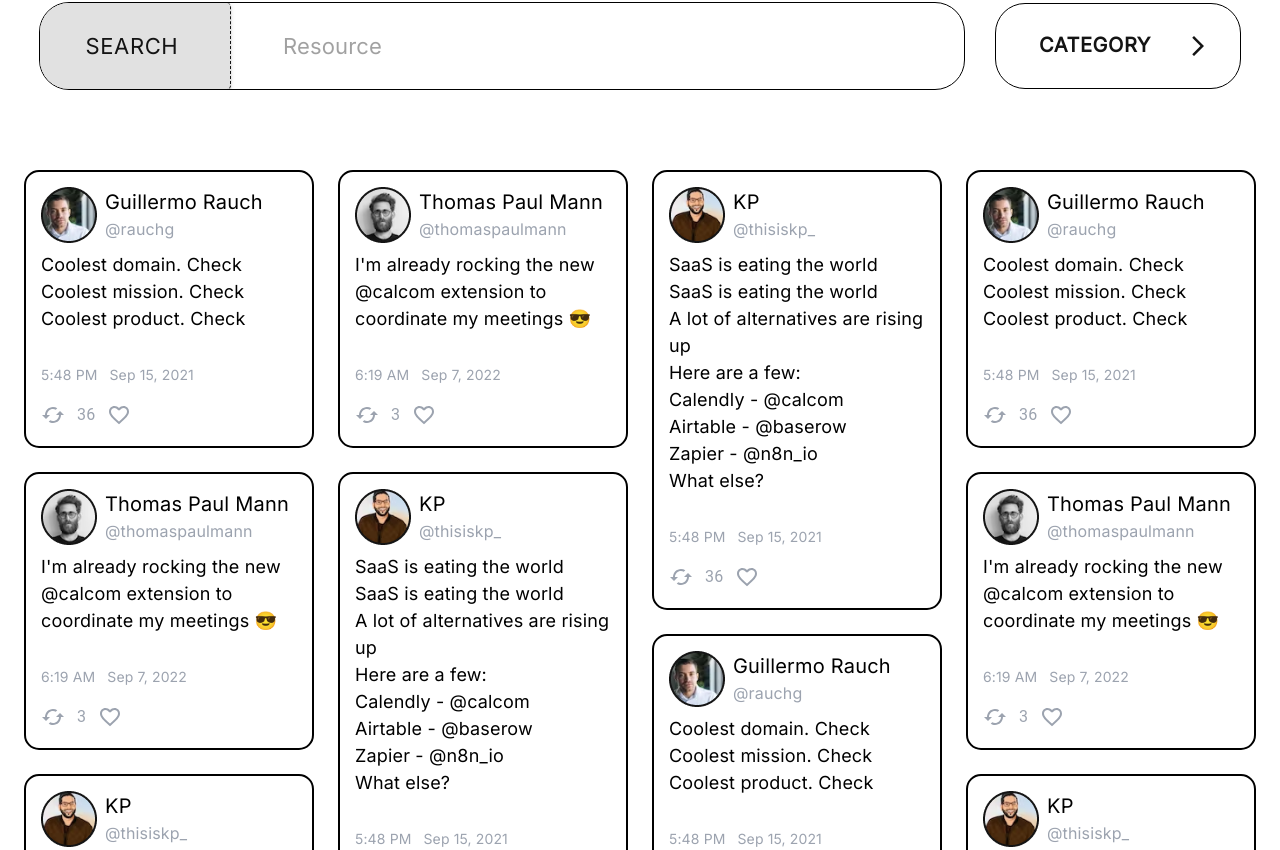
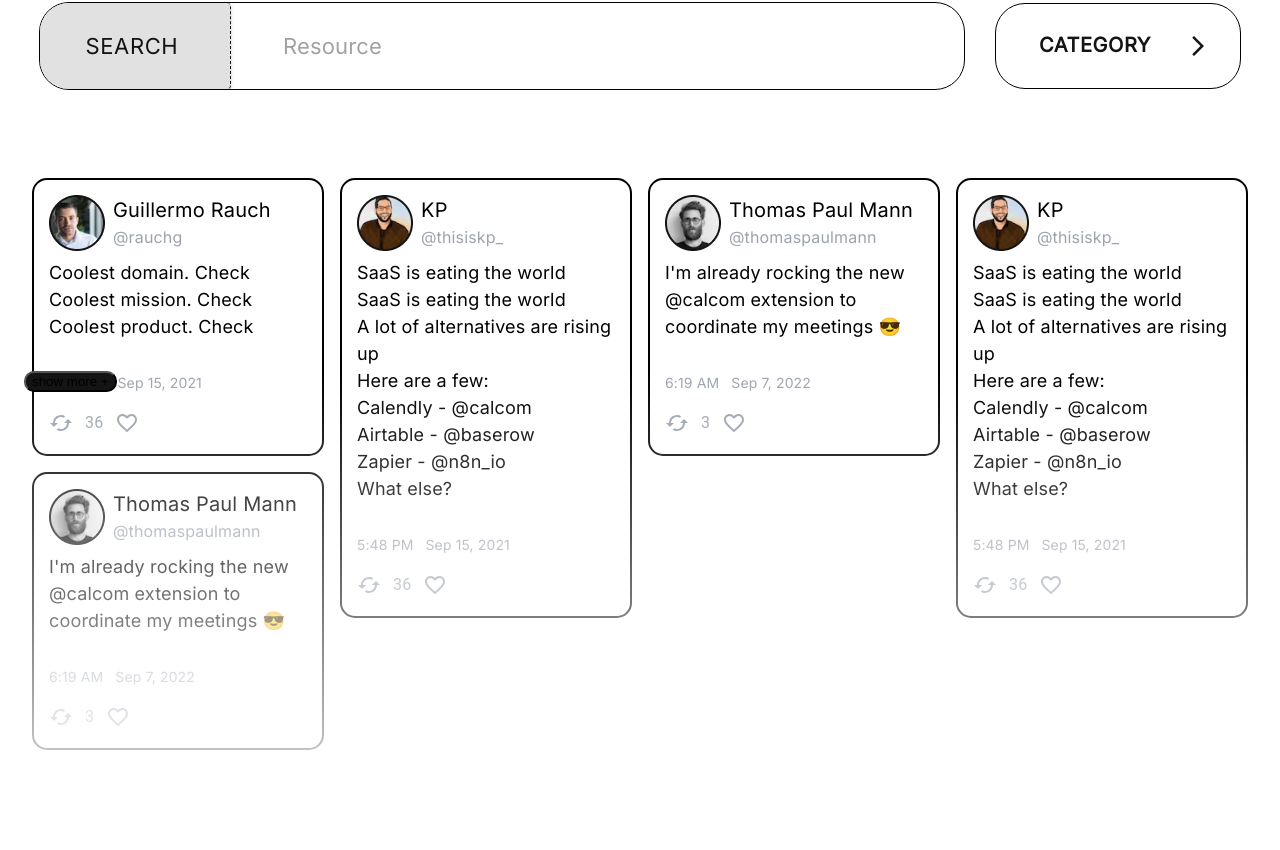
Before and after one commit to derpsol/awesome_nft-frontend, a React (Create React App) app: page / in a window 1280 px wide. Shown: the part 990-1840 px from the top of the page. Built offline with nearby package versions, Linux system fonts and the light colour scheme.

Commit message:
completed basic masonry in searchcontent

```diff
--- a/package.json
+++ b/package.json
@@ -7,6 +7,7 @@
     "@emotion/styled": "^11.10.6",
     "@material-ui/icons": "^4.11.3",
     "@mui/icons-material": "^5.11.11",
+    "@mui/lab": "^5.0.0-alpha.121",
     "@mui/material": "^5.11.11",
     "@mui/styled-engine": "^5.11.11",
     "@testing-library/jest-dom": "^5.14.1",
--- a/src/components/searchContent/index.tsx
+++ b/src/components/searchContent/index.tsx
@@ -1,228 +1,417 @@
-import { Box, Grid, Typography, ImageList, ImageListItem, Button } from "@mui/material";
-import FavoriteBorderIcon from '@mui/icons-material/FavoriteBorder';
-import CachedIcon from '@mui/icons-material/Cached';
+import { useState } from "react";
+import {
+  Box,
+  Grid,
+  Typography,
+  ImageList,
+  ImageListItem,
+  Button,
+} from "@mui/material";
+import FavoriteBorderIcon from "@mui/icons-material/FavoriteBorder";
+import CachedIcon from "@mui/icons-material/Cached";
+import Masonry from "@mui/lab/Masonry";
 
 const Datas = [
   {
-    name: 'Guillermo Rauch',
-    id: '@rauchg',
-    content: ['Coolest domain. Check', 'Coolest mission. Check', 'Coolest product. Check'],
-    time: '5:48 PM',
-    date: 'Sep 15, 2021',
-    favourite: '36',
-    avatar: './images/avatar.png'
+    name: "Guillermo Rauch",
+    id: "@rauchg",
+    content: [
+      "Coolest domain. Check",
+      "Coolest mission. Check",
+      "Coolest product. Check",
+    ],
+    time: "5:48 PM",
+    date: "Sep 15, 2021",
+    favourite: "36",
+    avatar: "./images/avatar.png",
   },
   {
-    name: 'Thomas Paul Mann',
-    id: '@thomaspaulmann',
-    content: ["I'm already rocking the new @calcom extension to coordinate my meetings 😎"],
-    time: '6:19 AM',
-    date: 'Sep 7, 2022',
-    favourite: '3',
-    avatar: './images/avatar1.png'
+    name: "Thomas Paul Mann",
+    id: "@thomaspaulmann",
+    content: [
+      "I'm already rocking the new @calcom extension to coordinate my meetings 😎",
+    ],
+    time: "6:19 AM",
+    date: "Sep 7, 2022",
+    favourite: "3",
+    avatar: "./images/avatar1.png",
   },
   {
-    name: 'KP',
-    id: '@thisiskp_',
-    content: ['SaaS is eating the world', 'SaaS is eating the world', 'A lot of alternatives are rising up', 'Here are a few:', 'Calendly - @calcom', 'Airtable - @baserow', 'Zapier - @n8n_io', 'What else?'],
-    time: '5:48 PM',
-    date: 'Sep 15, 2021',
-    favourite: '36',
-    avatar: './images/avatar2.png'
+    name: "KP",
+    id: "@thisiskp_",
+    content: [
+      "SaaS is eating the world",
+      "SaaS is eating the world",
+      "A lot of alternatives are rising up",
+      "Here are a few:",
+      "Calendly - @calcom",
+      "Airtable - @baserow",
+      "Zapier - @n8n_io",
+      "What else?",
+    ],
+    time: "5:48 PM",
+    date: "Sep 15, 2021",
+    favourite: "36",
+    avatar: "./images/avatar2.png",
   },
   {
-    name: 'Guillermo Rauch',
-    id: '@rauchg',
-    content: ['Coolest domain. Check', 'Coolest mission. Check', 'Coolest product. Check'],
-    time: '5:48 PM',
-    date: 'Sep 15, 2021',
-    favourite: '36',
-    avatar: './images/avatar.png'
+    name: "Guillermo Rauch",
+    id: "@rauchg",
+    content: [
+      "Coolest domain. Check",
+      "Coolest mission. Check",
+      "Coolest product. Check",
+    ],
+    time: "5:48 PM",
+    date: "Sep 15, 2021",
+    favourite: "36",
+    avatar: "./images/avatar.png",
   },
   {
-    name: 'Thomas Paul Mann',
-    id: '@thomaspaulmann',
-    content: ["I'm already rocking the new @calcom extension to coordinate my meetings 😎"],
-    time: '6:19 AM',
-    date: 'Sep 7, 2022',
-    favourite: '3',
-    avatar: './images/avatar1.png'
+    name: "Thomas Paul Mann",
+    id: "@thomaspaulmann",
+    content: [
+      "I'm already rocking the new @calcom extension to coordinate my meetings 😎",
+    ],
+    time: "6:19 AM",
+    date: "Sep 7, 2022",
+    favourite: "3",
+    avatar: "./images/avatar1.png",
   },
   {
-    name: 'KP',
-    id: '@thisiskp_',
-    content: ['SaaS is eating the world', 'SaaS is eating the world', 'A lot of alternatives are rising up', 'Here are a few:', 'Calendly - @calcom', 'Airtable - @baserow', 'Zapier - @n8n_io', 'What else?'],
-    time: '5:48 PM',
-    date: 'Sep 15, 2021',
-    favourite: '36',
-    avatar: './images/avatar2.png'
+    name: "KP",
+    id: "@thisiskp_",
+    content: [
+      "SaaS is eating the world",
+      "SaaS is eating the world",
+      "A lot of alternatives are rising up",
+      "Here are a few:",
+      "Calendly - @calcom",
+      "Airtable - @baserow",
+      "Zapier - @n8n_io",
+      "What else?",
+    ],
+    time: "5:48 PM",
+    date: "Sep 15, 2021",
+    favourite: "36",
+    avatar: "./images/avatar2.png",
   },
   {
-    name: 'Guillermo Rauch',
-    id: '@rauchg',
-    content: ['Coolest domain. Check', 'Coolest mission. Check', 'Coolest product. Check'],
-    time: '5:48 PM',
-    date: 'Sep 15, 2021',
-    favourite: '36',
-    avatar: './images/avatar.png'
+    name: "Guillermo Rauch",
+    id: "@rauchg",
+    content: [
+      "Coolest domain. Check",
+      "Coolest mission. Check",
+      "Coolest product. Check",
+    ],
+    time: "5:48 PM",
+    date: "Sep 15, 2021",
+    favourite: "36",
+    avatar: "./images/avatar.png",
   },
   {
-    name: 'Thomas Paul Mann',
-    id: '@thomaspaulmann',
-    content: ["I'm already rocking the new @calcom extension to coordinate my meetings 😎"],
-    time: '6:19 AM',
-    date: 'Sep 7, 2022',
-    favourite: '3',
-    avatar: './images/avatar1.png'
+    name: "Thomas Paul Mann",
+    id: "@thomaspaulmann",
+    content: [
+      "I'm already rocking the new @calcom extension to coordinate my meetings 😎",
+    ],
+    time: "6:19 AM",
+    date: "Sep 7, 2022",
+    favourite: "3",
+    avatar: "./images/avatar1.png",
   },
   {
-    name: 'KP',
-    id: '@thisiskp_',
-    content: ['SaaS is eating the world', 'SaaS is eating the world', 'A lot of alternatives are rising up', 'Here are a few:', 'Calendly - @calcom', 'Airtable - @baserow', 'Zapier - @n8n_io', 'What else?'],
-    time: '5:48 PM',
-    date: 'Sep 15, 2021',
-    favourite: '36',
-    avatar: './images/avatar2.png'
+    name: "KP",
+    id: "@thisiskp_",
+    content: [
+      "SaaS is eating the world",
+      "SaaS is eating the world",
+      "A lot of alternatives are rising up",
+      "Here are a few:",
+      "Calendly - @calcom",
+      "Airtable - @baserow",
+      "Zapier - @n8n_io",
+      "What else?",
+    ],
+    time: "5:48 PM",
+    date: "Sep 15, 2021",
+    favourite: "36",
+    avatar: "./images/avatar2.png",
   },
   {
-    name: 'Guillermo Rauch',
-    id: '@rauchg',
-    content: ['Coolest domain. Check', 'Coolest mission. Check', 'Coolest product. Check'],
-    time: '5:48 PM',
-    date: 'Sep 15, 2021',
-    favourite: '36',
-    avatar: './images/avatar.png'
+    name: "Guillermo Rauch",
+    id: "@rauchg",
+    content: [
+      "Coolest domain. Check",
+      "Coolest mission. Check",
+      "Coolest product. Check",
+    ],
+    time: "5:48 PM",
+    date: "Sep 15, 2021",
+    favourite: "36",
+    avatar: "./images/avatar.png",
   },
   {
-    name: 'Thomas Paul Mann',
-    id: '@thomaspaulmann',
-    content: ["I'm already rocking the new @calcom extension to coordinate my meetings 😎"],
-    time: '6:19 AM',
-    date: 'Sep 7, 2022',
-    favourite: '3',
-    avatar: './images/avatar1.png'
+    name: "Thomas Paul Mann",
+    id: "@thomaspaulmann",
+    content: [
+      "I'm already rocking the new @calcom extension to coordinate my meetings 😎",
+    ],
+    time: "6:19 AM",
+    date: "Sep 7, 2022",
+    favourite: "3",
+    avatar: "./images/avatar1.png",
   },
   {
-    name: 'KP',
-    id: '@thisiskp_',
-    content: ['SaaS is eating the world', 'SaaS is eating the world', 'A lot of alternatives are rising up', 'Here are a few:', 'Calendly - @calcom', 'Airtable - @baserow', 'Zapier - @n8n_io', 'What else?'],
-    time: '5:48 PM',
-    date: 'Sep 15, 2021',
-    favourite: '36',
-    avatar: './images/avatar2.png'
+    name: "KP",
+    id: "@thisiskp_",
+    content: [
+      "SaaS is eating the world",
+      "SaaS is eating the world",
+      "A lot of alternatives are rising up",
+      "Here are a few:",
+      "Calendly - @calcom",
+      "Airtable - @baserow",
+      "Zapier - @n8n_io",
+      "What else?",
+    ],
+    time: "5:48 PM",
+    date: "Sep 15, 2021",
+    favourite: "36",
+    avatar: "./images/avatar2.png",
   },
   {
-    name: 'Guillermo Rauch',
-    id: '@rauchg',
-    content: ['Coolest domain. Check', 'Coolest mission. Check', 'Coolest product. Check'],
-    time: '5:48 PM',
-    date: 'Sep 15, 2021',
-    favourite: '36',
-    avatar: './images/avatar.png'
+    name: "Guillermo Rauch",
+    id: "@rauchg",
+    content: [
+      "Coolest domain. Check",
+      "Coolest mission. Check",
+      "Coolest product. Check",
+    ],
+    time: "5:48 PM",
+    date: "Sep 15, 2021",
+    favourite: "36",
+    avatar: "./images/avatar.png",
   },
   {
-    name: 'Thomas Paul Mann',
-    id: '@thomaspaulmann',
-    content: ["I'm already rocking the new @calcom extension to coordinate my meetings 😎"],
-    time: '6:19 AM',
-    date: 'Sep 7, 2022',
-    favourite: '3',
-    avatar: './images/avatar1.png'
+    name: "Thomas Paul Mann",
+    id: "@thomaspaulmann",
+    content: [
+      "I'm already rocking the new @calcom extension to coordinate my meetings 😎",
+    ],
+    time: "6:19 AM",
+    date: "Sep 7, 2022",
+    favourite: "3",
+    avatar: "./images/avatar1.png",
   },
   {
-    name: 'KP',
-    id: '@thisiskp_',
-    content: ['SaaS is eating the world', 'SaaS is eating the world', 'A lot of alternatives are rising up', 'Here are a few:', 'Calendly - @calcom', 'Airtable - @baserow', 'Zapier - @n8n_io', 'What else?'],
-    time: '5:48 PM',
-    date: 'Sep 15, 2021',
-    favourite: '36',
-    avatar: './images/avatar2.png'
+    name: "KP",
+    id: "@thisiskp_",
+    content: [
+      "SaaS is eating the world",
+      "SaaS is eating the world",
+      "A lot of alternatives are rising up",
+      "Here are a few:",
+      "Calendly - @calcom",
+      "Airtable - @baserow",
+      "Zapier - @n8n_io",
+      "What else?",
+    ],
+    time: "5:48 PM",
+    date: "Sep 15, 2021",
+    favourite: "36",
+    avatar: "./images/avatar2.png",
   },
-]
+  {
+    name: "Guillermo Rauch",
+    id: "@rauchg",
+    content: [
+      "Coolest domain. Check",
+      "Coolest mission. Check",
+      "Coolest product. Check",
+    ],
+    time: "5:48 PM",
+    date: "Sep 15, 2021",
+    favourite: "36",
+    avatar: "./images/avatar.png",
+  },
+  {
+    name: "Thomas Paul Mann",
+    id: "@thomaspaulmann",
+    content: [
+      "I'm already rocking the new @calcom extension to coordinate my meetings 😎",
+    ],
+    time: "6:19 AM",
+    date: "Sep 7, 2022",
+    favourite: "3",
+    avatar: "./images/avatar1.png",
+  },
+  {
+    name: "KP",
+    id: "@thisiskp_",
+    content: [
+      "SaaS is eating the world",
+      "SaaS is eating the world",
+      "A lot of alternatives are rising up",
+      "Here are a few:",
+      "Calendly - @calcom",
+      "Airtable - @baserow",
+      "Zapier - @n8n_io",
+      "What else?",
+    ],
+    time: "5:48 PM",
+    date: "Sep 15, 2021",
+    favourite: "36",
+    avatar: "./images/avatar2.png",
+  },
+  {
+    name: "Guillermo Rauch",
+    id: "@rauchg",
+    content: [
+      "Coolest domain. Check",
+      "Coolest mission. Check",
+      "Coolest product. Check",
+    ],
+    time: "5:48 PM",
+    date: "Sep 15, 2021",
+    favourite: "36",
+    avatar: "./images/avatar.png",
+  },
+  {
+    name: "Thomas Paul Mann",
+    id: "@thomaspaulmann",
+    content: [
+      "I'm already rocking the new @calcom extension to coordinate my meetings 😎",
+    ],
+    time: "6:19 AM",
+    date: "Sep 7, 2022",
+    favourite: "3",
+    avatar: "./images/avatar1.png",
+  },
+  {
+    name: "KP",
+    id: "@thisiskp_",
+    content: [
+      "SaaS is eating the world",
+      "SaaS is eating the world",
+      "A lot of alternatives are rising up",
+      "Here are a few:",
+      "Calendly - @calcom",
+      "Airtable - @baserow",
+      "Zapier - @n8n_io",
+      "What else?",
+    ],
+    time: "5:48 PM",
+    date: "Sep 15, 2021",
+    favourite: "36",
+    avatar: "./images/avatar2.png",
+  },
+];
 
 function SearchContent() {
+  const [marsonryHeight, setMasonryHeight] = useState(700);
+
   return (
-      <Box mt='80px'>
-        <ImageList variant="masonry" cols={4} gap={24}>
+    <Box mt="80px" position="relative">
+      <Masonry
+        sx={{ m: 0, overflow: "hidden", height: marsonryHeight, }}
+        columns={{ xs: 1, sm: 2, md: 3, lg: 4 }}
+        spacing={2}
+      >
         {Datas.map((data, index) => {
           return (
-              <ImageListItem key={index}>
             <Box
-                  p='15px'
               sx={{
-                    borderRadius: '15px',
-                    border: '2px solid black',
-                    height: '100%',
+                borderRadius: "15px",
+                border: "2px solid black",
               }}
+              key={index}
             >
-                  <Box display='flex' alignItems='flex-start'>
+              <Box p="15px">
+                <Box display="flex" alignItems="flex-start">
                   <Box
-                      component='img'
+                    component="img"
                     src={data.avatar}
                     sx={{
-                        width: { sx: '32px', md: '56px'},
-                        height: { sx: '32px', md: '56px'},
+                      width: { sx: "32px", md: "56px" },
+                      height: { sx: "32px", md: "56px" },
                     }}
                   />
-                    <Box ml='8px'>
-                      <Typography
-                        fontFamily='Inter'
-                        fontSize='20px'
-                      >
+                  <Box ml="8px">
+                    <Typography fontFamily="Inter" fontSize="20px">
                       {data.name}
                     </Typography>
                     <Typography
-                        fontFamily='Inter'
-                        fontSize='16px'
-                        color='#9CA3AF'
+                      fontFamily="Inter"
+                      fontSize="16px"
+                      color="#9CA3AF"
                     >
                       {data.id}
                     </Typography>
                   </Box>
                 </Box>
-                  <Box mt='8px'>
+                <Box mt="8px">
                   {data.content.map((content, index) => (
                     <Box key={index}>
-                        <Typography
-                          fontFamily='Inter'
-                          fontSize='18px'
-                        >
+                      <Typography fontFamily="Inter" fontSize="18px">
                         {content}
                       </Typography>
                     </Box>
                   ))}
                 </Box>
-                  <Box display='flex' mt='32px'>
+                <Box display="flex" mt="32px">
                   <Typography
-                      fontFamily='Inter'
-                      fontSize='14px'
-                      color='#9CA3AF'
+                    fontFamily="Inter"
+                    fontSize="14px"
+                    color="#9CA3AF"
                   >
                     {data.time}
                   </Typography>
                   <Typography
-                      ml='12px'
-                      fontFamily='Inter'
-                      fontSize='14px'
-                      color='#9CA3AF'
+                    ml="12px"
+                    fontFamily="Inter"
+                    fontSize="14px"
+                    color="#9CA3AF"
                   >
                     {data.date}
                   </Typography>
                 </Box>
-                  <Box display='flex' mt='18px'>
-                    <Box component='button' border='none' bgcolor='white' p='0px' color='#9CA3AF'>
-                      <CachedIcon/>
+                <Box display="flex" mt="18px">
+                  <Box
+                    component="button"
+                    border="none"
+                    bgcolor="white"
+                    p="0px"
+                    color="#9CA3AF"
+                  >
+                    <CachedIcon />
                   </Box>
-                    <Typography mx='12px' color='#9CA3AF'>{data.favourite}</Typography>
-                    <Box color='#9CA3AF'>
-                      <FavoriteBorderIcon/>
+                  <Typography mx="12px" color="#9CA3AF">
+                    {data.favourite}
+                  </Typography>
+                  <Box color="#9CA3AF">
+                    <FavoriteBorderIcon />
                   </Box>
                 </Box>
               </Box>
-              </ImageListItem>
-            )
+            </Box>
+          );
         })}
-        </ImageList>
+      </Masonry>
+      <Box
+        sx={{
+          backgroundImage:
+            "linear-gradient(to top, rgba(255, 255, 255, 1), rgba(255, 255, 255, 0))",
+          position: "absolute",
+          bottom: 0,
+          height: "500px",
+          width: "100%",
+        }}
+      >
+        <Box component="button" bgcolor="#141414" borderRadius="10px">
+          show more +
+        </Box>
+      </Box>
     </Box>
   );
 }
```
Also changed, not shown: 1 other file (tests, documents, lock files or other folders). Lines whose indentation alone changed are shown as unchanged.
